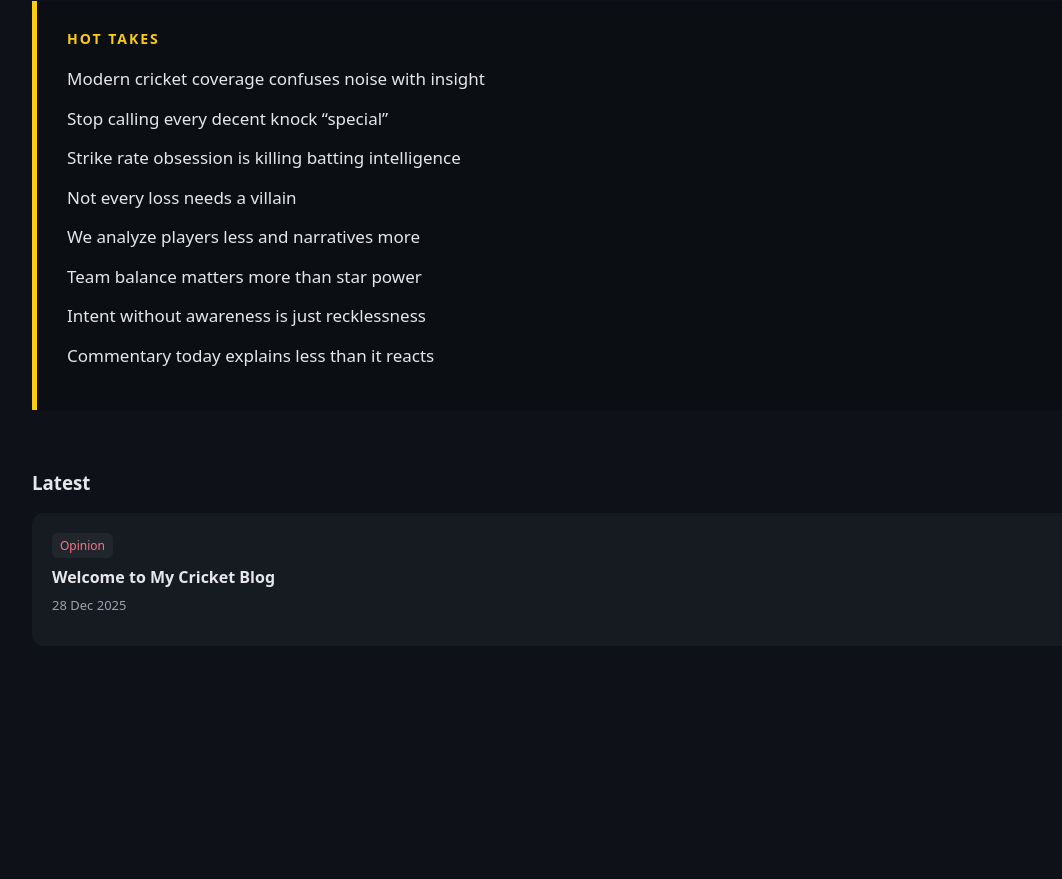
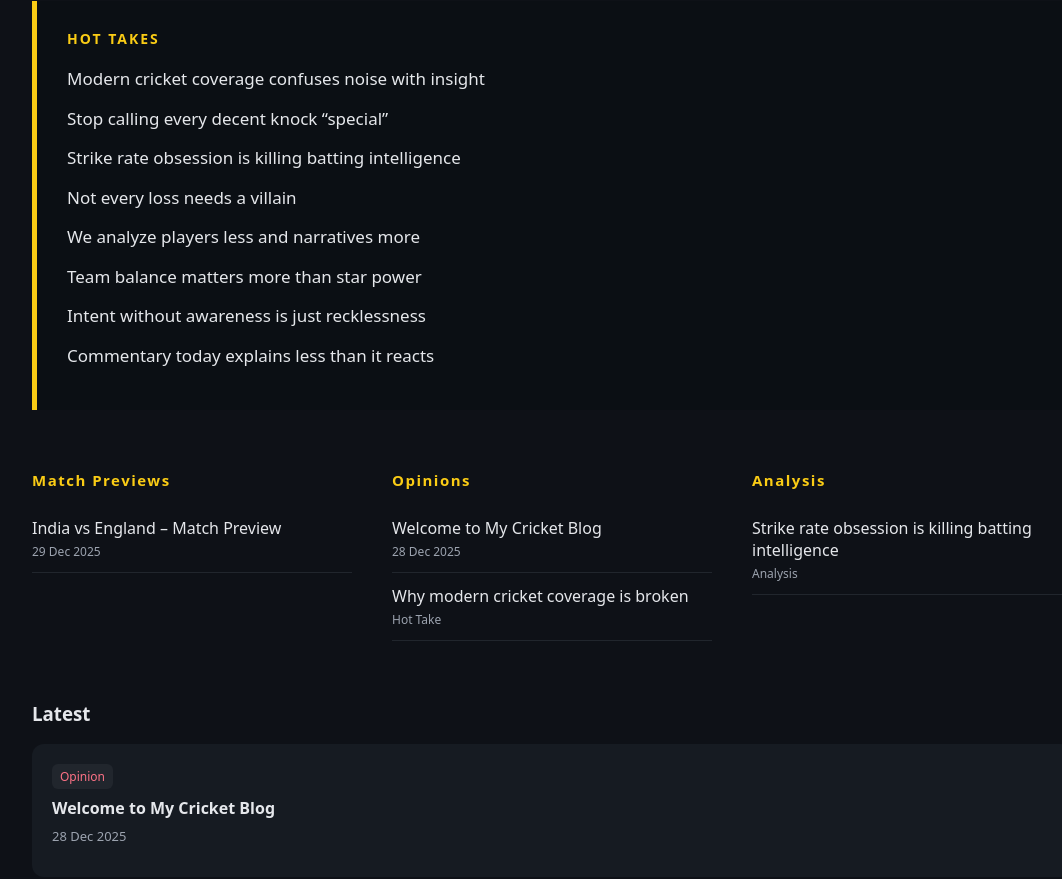
Before and after one commit to jaitapkarpranit-rgb/cricket-blog, a plain HTML site: page index.html in a window 1280 px wide. Shown: the part 558-1437 px from the top of the page, without its empty margins (88-1150 px from the left). Before the commit the page ends 1244 px from the top, so only its background shows below. Drawn offline with Linux system fonts and the light colour scheme.

Commit message:
Add category sections to homepage

```diff
--- a/css/style.css
+++ b/css/style.css
@@ -138,3 +138,38 @@ body {
 .latest-item h4 {
   margin: 8px 0;
 }
+
+/* CATEGORIES */
+.categories {
+  display: grid;
+  grid-template-columns: repeat(auto-fit, minmax(260px, 1fr));
+  gap: 40px;
+  margin-bottom: 60px;
+}
+
+.category-block h3 {
+  font-size: 15px;
+  letter-spacing: 1.5px;
+  color: #facc15;
+  margin-bottom: 15px;
+}
+
+.category-item {
+  display: block;
+  padding: 12px 0;
+  border-bottom: 1px solid #21262d;
+  color: #e5e7eb;
+  text-decoration: none;
+  font-size: 16px;
+}
+
+.category-item span {
+  display: block;
+  font-size: 12px;
+  color: #9ca3af;
+  margin-top: 4px;
+}
+
+.category-item:hover {
+  color: #facc15;
+}
--- a/index.html
+++ b/index.html
@@ -54,6 +54,46 @@
     </ul>
   </section>
 
+  <!-- CATEGORIES -->
+<section class="categories">
+
+  <!-- MATCH PREVIEWS -->
+  <div class="category-block">
+    <h3>Match Previews</h3>
+
+    <a href="posts/india-vs-eng-preview.html" class="category-item">
+      India vs England – Match Preview
+      <span>29 Dec 2025</span>
+    </a>
+  </div>
+
+  <!-- OPINIONS -->
+  <div class="category-block">
+    <h3>Opinions</h3>
+
+    <a href="posts/first-post.html" class="category-item">
+      Welcome to My Cricket Blog
+      <span>28 Dec 2025</span>
+    </a>
+
+    <a href="#" class="category-item">
+      Why modern cricket coverage is broken
+      <span>Hot Take</span>
+    </a>
+  </div>
+
+  <!-- ANALYSIS -->
+  <div class="category-block">
+    <h3>Analysis</h3>
+
+    <a href="#" class="category-item">
+      Strike rate obsession is killing batting intelligence
+      <span>Analysis</span>
+    </a>
+  </div>
+
+</section>
+
 
   <!-- LATEST -->
   <section class="latest">
```
